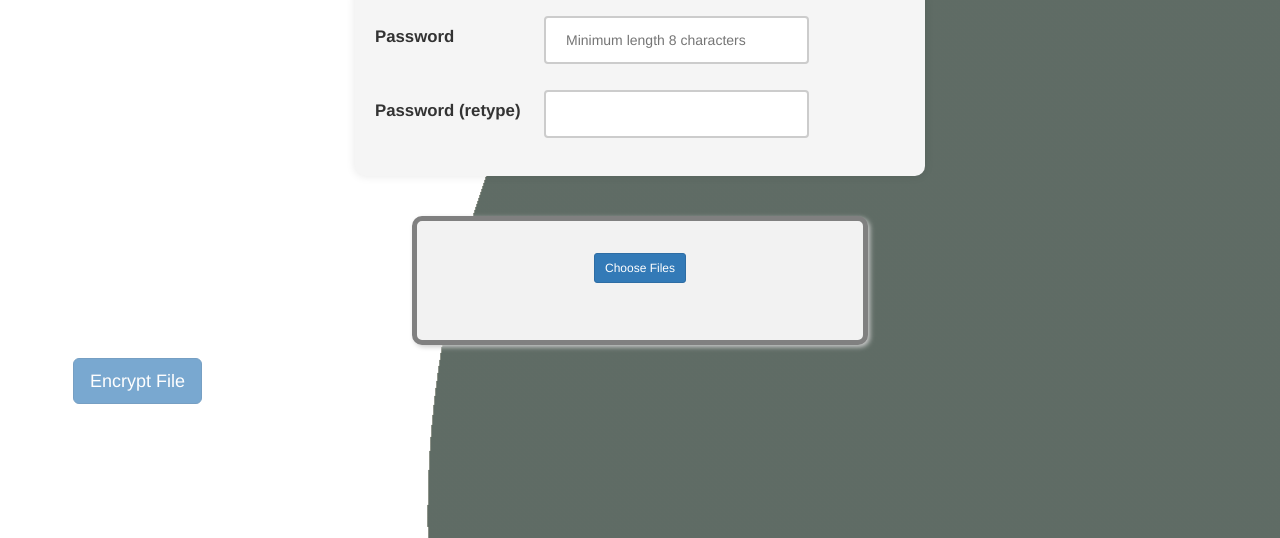
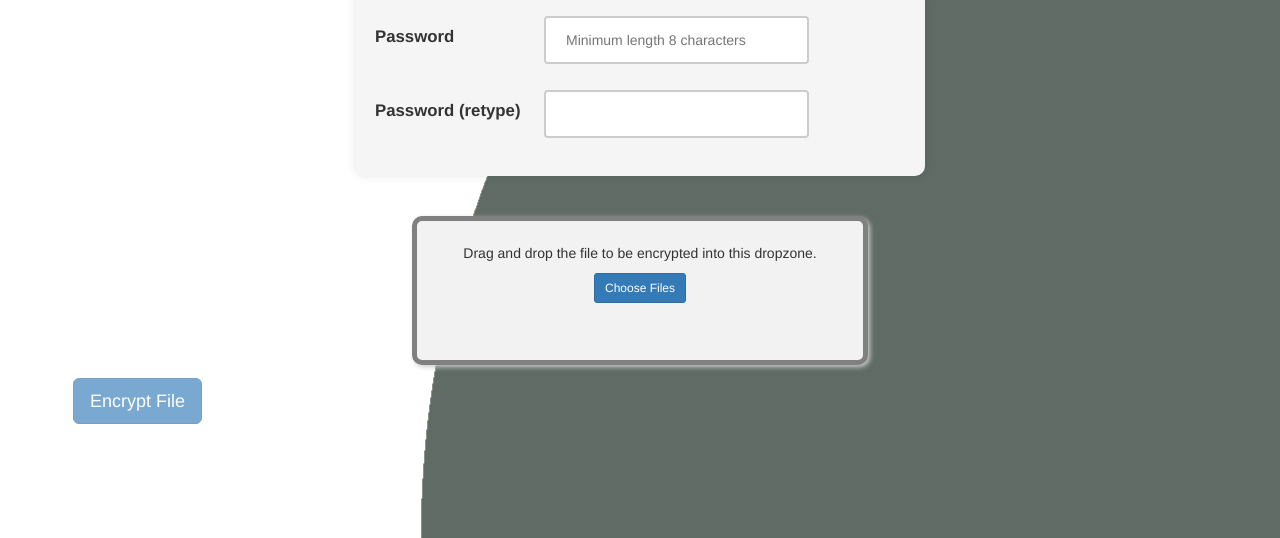
Before and after one commit to leap-heng/securefile, a plain HTML site: page index.html in a window 1280 px wide. Shown: the part 262-800 px from the top of the page. Drawn offline with nearby package versions, Linux system fonts and the light colour scheme.

Commit message:
Update index.html

```diff
--- a/index.html
+++ b/index.html
@@ -91,7 +91,7 @@
         <div>
             <div class=dropzone id="encdropzone" ondrop="drop_handler(event);" ondragover="dragover_handler(event);"
                 ondragend="dragend_handler(event);">
-                <!-- <p>Drag and drop the file to be encrypted into this dropzone.</p> -->
+                <p>Drag and drop the file to be encrypted into this dropzone.</p>
 
                 <p><span id=spnencfilename></span></p>
                 <button class="btn btn-primary btn-sm" onclick=javascript:encfileElem.click();>Choose Files</button>
```
